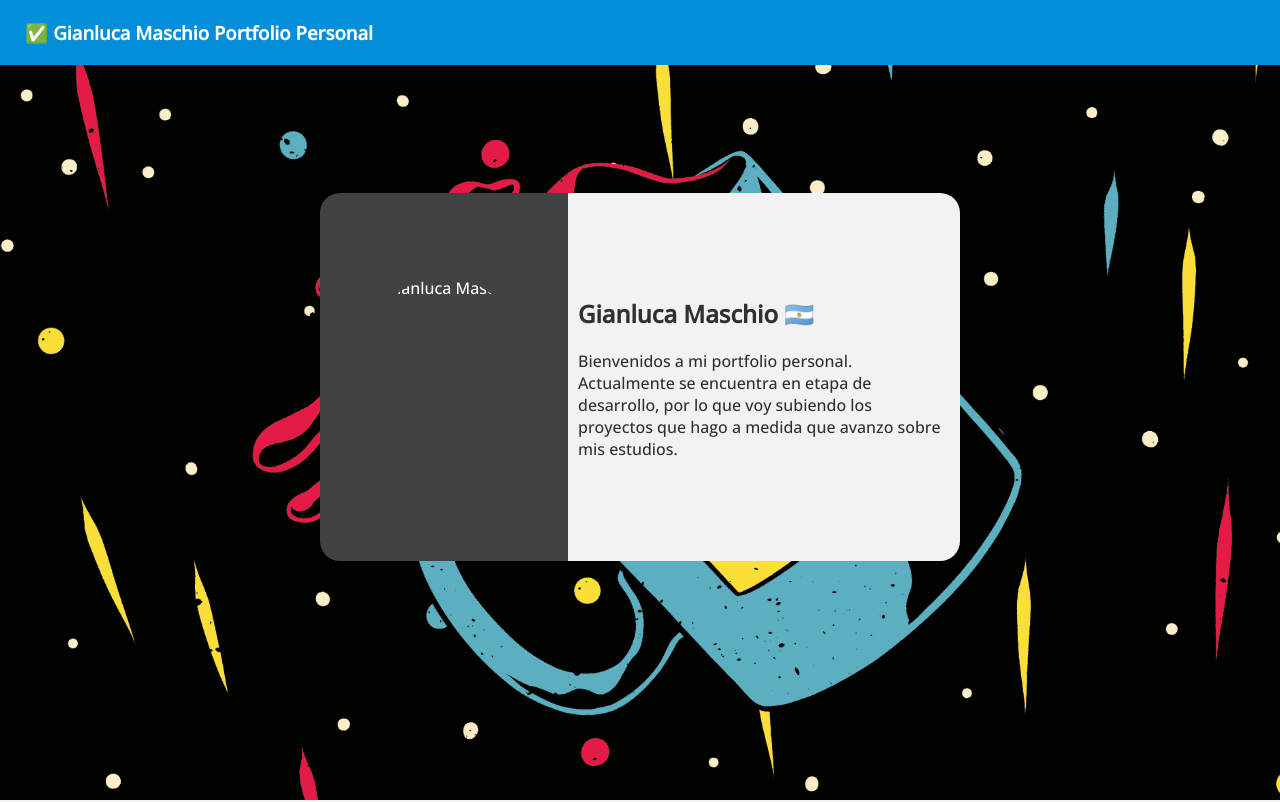
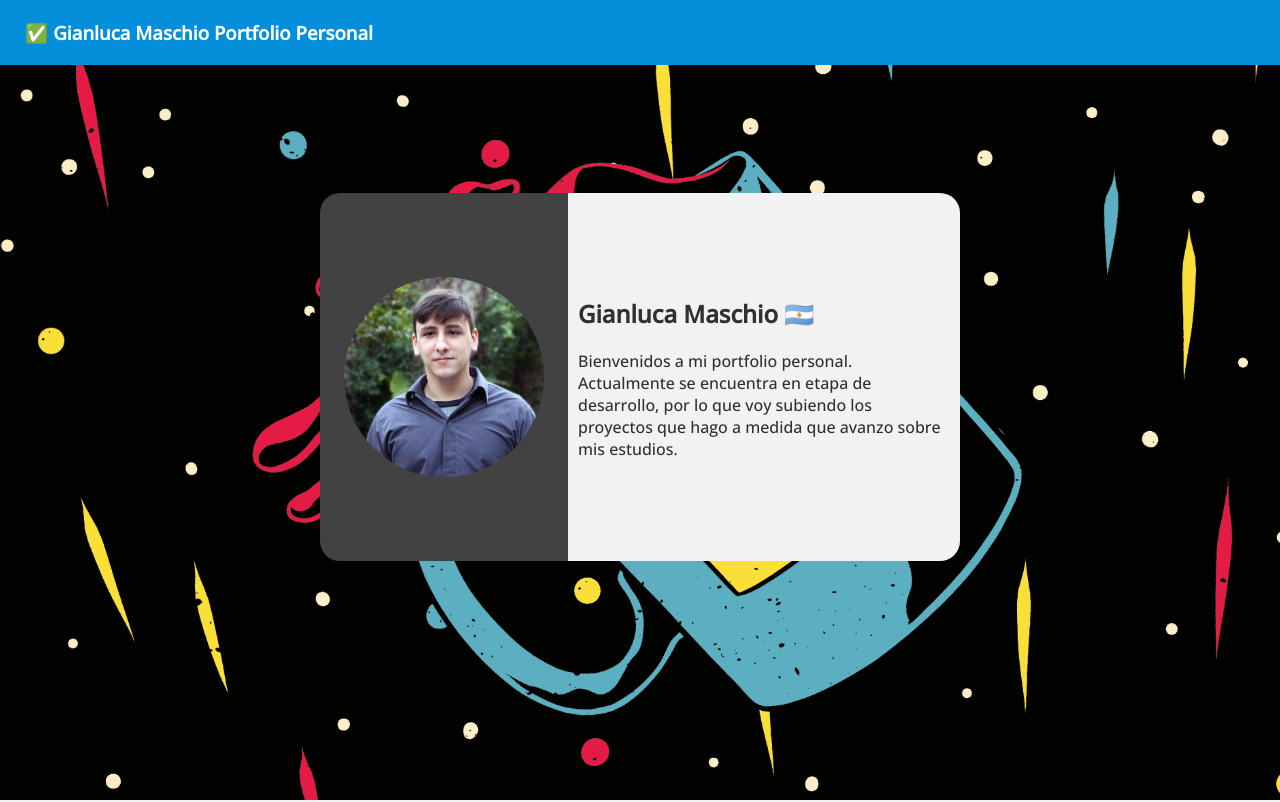
Before and after one commit to GIanMasc/Portfolio, a plain HTML site: page index.html in a window 1280 px wide. Shown: the top 802 px of the page. Drawn offline with nearby package versions, Linux system fonts and the light colour scheme.

Commit message:
Arreglando errores en las imágenes

```diff
--- a/estilos.css
+++ b/estilos.css
@@ -32,7 +32,7 @@ header{
     background-color: #303030;
     color: white;
     /* padding-top: 10%; */
-    background:url(./Portfolio/imagenes/una-taza-de-javascript.png) center center fixed ;
+    background:url(./imagenes/una-taza-de-javascript.png) center center fixed ;
     background-size: cover;
 }
 .caja-central{
@@ -96,7 +96,7 @@ header{
     flex-direction: column;
     align-items: center;
     color: #F2F2F2;
-    background:url(./Portfolio/imagenes/1640105284-objetos-javascript.jpg) center center fixed;
+    background:url(./imagenes/1640105284-objetos-javascript.jpg) center center fixed;
     background-size:cover;
 }
 .proyectos{
--- a/index.html
+++ b/index.html
@@ -25,7 +25,7 @@
     <section class="uno">
         <div class="caja-central">
             <div class="caja-cara">
-                <img class="cara" src="FOTO PARA EL CV.jpg" alt="Gianluca Maschio">
+                <img class="cara" src="fotoGian.jpg" alt="Gianluca Maschio">
             </div>
             <div class="caja-presentacion">
                 <div>
```
